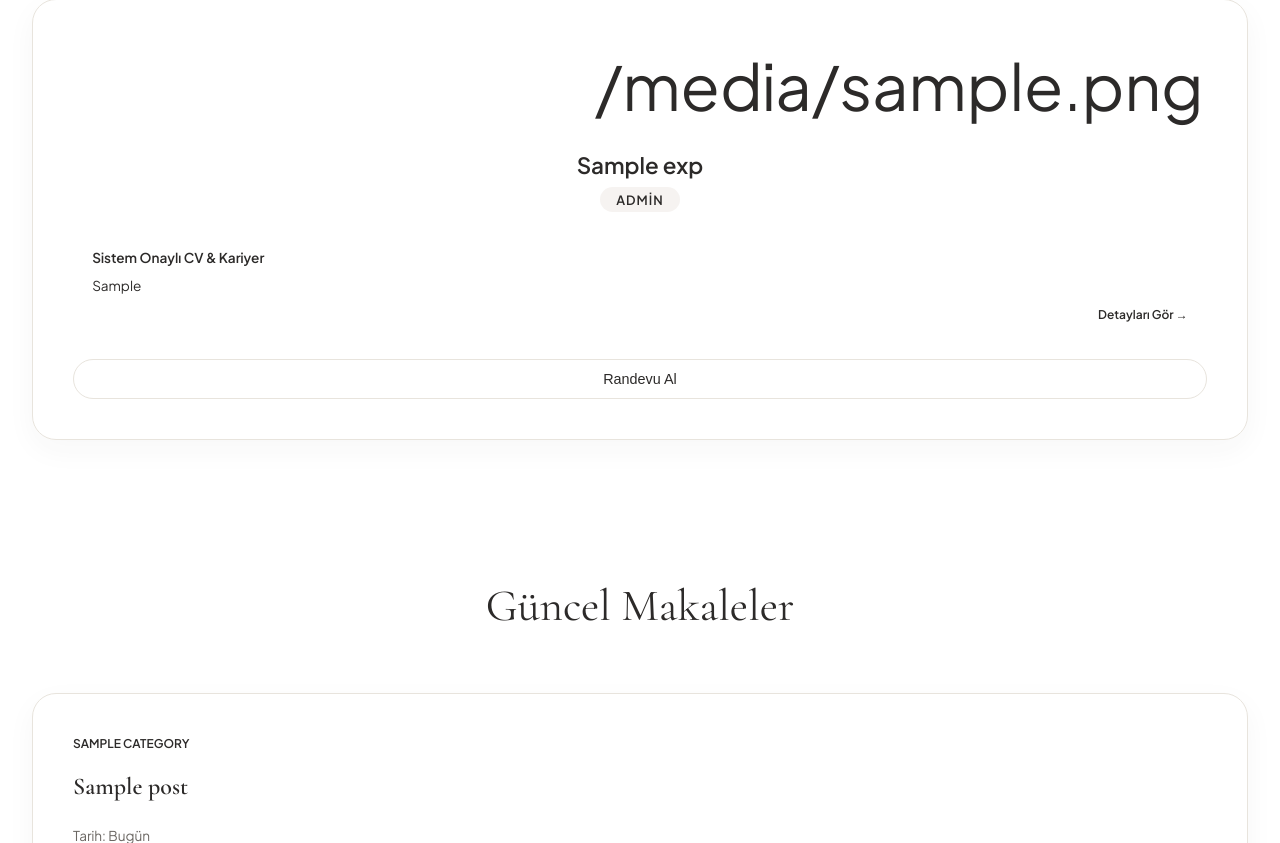
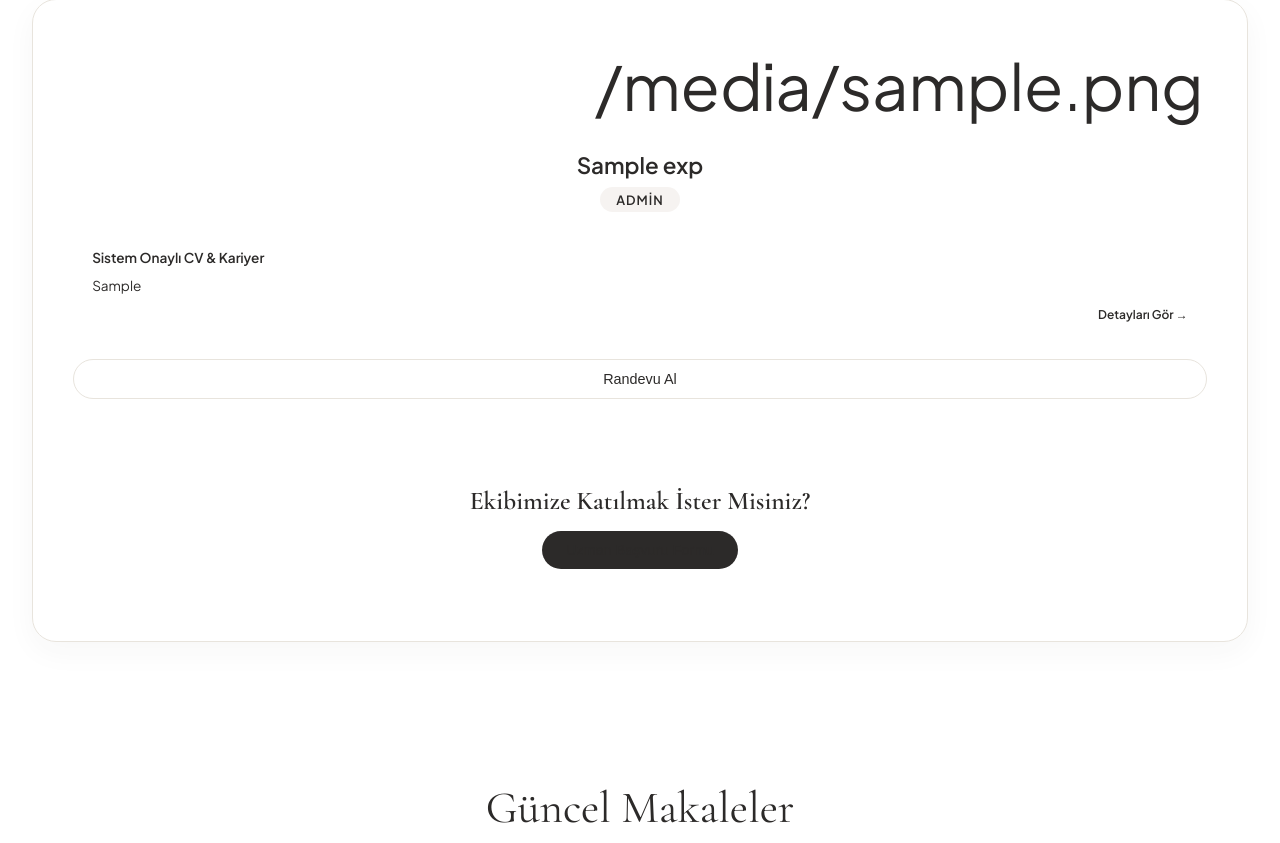
Before and after one commit to k5bc5wd86z-hash/psikoloji-havuzu, a Flask app: template templates/psikoloji_havuzu.html in a window 1280 px wide. Shown: the part 591-1434 px from the top of the page. Run offline with Flask 3, Linux system fonts and the light colour scheme; the template is opened without the code that fills it: most values are stand-ins (such as "Sample title", 1, 10 or a date in 2020).

Commit message:
Update uzman_kadro.html

```diff
--- a/templates/components/uzman_kadro.html
+++ b/templates/components/uzman_kadro.html
@@ -15,7 +15,10 @@
                     </div>
                 </div>
                 <button class="btn-outline" style="width: 100%; margin-top: auto;" onclick="event.stopPropagation(); openAppointmentModal('{{ expert.username }}')">Randevu Al</button>
-            </div>
+                <div style="text-align: center; margin-top: 3rem; padding: 2rem; background: var(--bg-base); border-radius: 16px; border: 1px dashed var(--accent-warm);">
+                 <h4 style="font-family: var(--font-serif); font-size: 1.6rem; margin-bottom: 0.5rem;">Ekibimize Katılmak İster Misiniz?</h4>
+                 <button class="btn-follow" onclick="openModal('applyExpertModal')">Uzman Başvuru Formu</button>
+               </div>
         {% endfor %}
     </div>
 </section>
```
